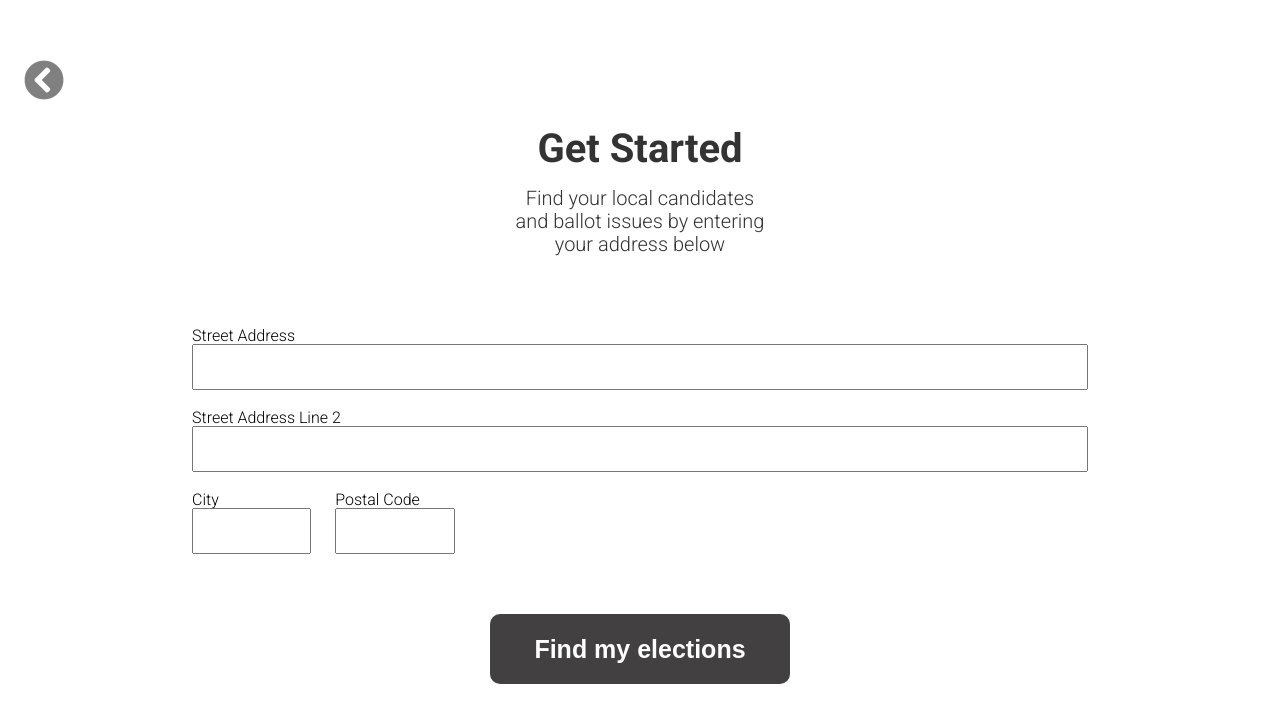
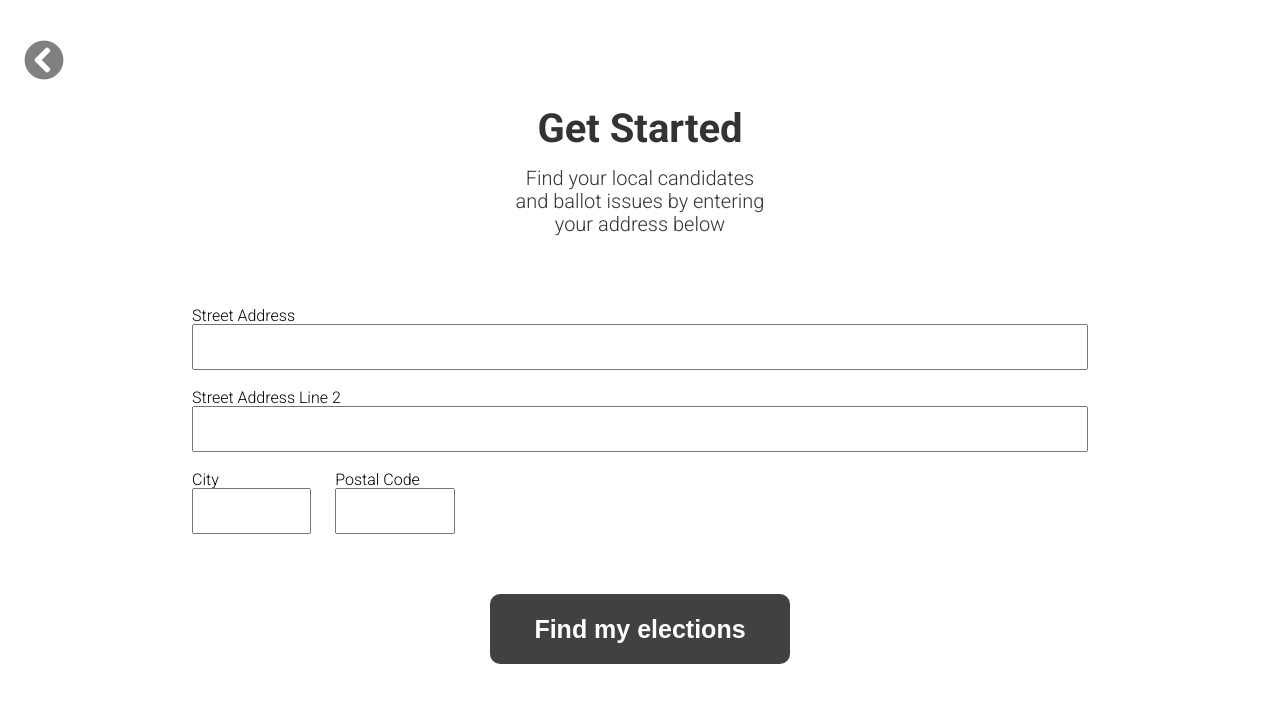
Before and after one commit to eb46/myBallot, a React (Create React App) app: page /startform in a window 1280 px wide. Shown: the top 722 px of the page. Built offline with nearby package versions, Linux system fonts and the light colour scheme; no server answers; the HTML template or start-up script is replaced by a standard one.

Commit message:
landing page styling done and delete no-need pic

```diff
--- a/src/mainSCSS/mixins.scss
+++ b/src/mainSCSS/mixins.scss
@@ -1,7 +1,7 @@
 @mixin buttonBase {
   font-size: 25px;
   color: #684900;
-  background-color: #EFB11E;
+  background-color: #efb11e;
   border: none;
   border-radius: 5px;
   padding-top: 15px;
@@ -20,7 +20,7 @@
   // height: 59px;
   // box-shadow: 1px 3px 3px #888888;
   cursor: pointer;
-  margin-top: 58px;
+  margin-top: 38px;
   margin-left: 18px;
 }
 
@@ -39,13 +39,13 @@
   width: 280px;
   height: 60px;
   margin: 0 auto 50px auto;
-  background: #EFB11E;
+  background: #efb11e;
   padding: 10px;
 }
 
 @mixin paragraph {
   text-align: center;
-  color: #6F6F74;
+  color: #6f6f74;
   height: 106px;
   width: 281px;
   line-height: 23px;
--- a/src/pages/LandingPage/Landing.js
+++ b/src/pages/LandingPage/Landing.js
@@ -1,12 +1,12 @@
 import React from "react";
 import { Link } from "react-router-dom";
 import "./LandingPage.scss";
-import logo from "../../images/MyBallotWA.svg";
+import logo from "../../images/myBallotWA_Logo_large.svg";
 
 function LandingPage() {
   return (
     <div className="LandingPage">
-      <img src={logo} alt='Site logo. myBallotWA' />
+      <img src={logo} alt="Site logo. myBallotWA" />
       <p>Build a better ballot</p>
       <p>Find all of the information you need to be ready for election day</p>
       <div id="button-div">
--- a/src/pages/LandingPage/LandingPage.scss
+++ b/src/pages/LandingPage/LandingPage.scss
@@ -5,10 +5,7 @@
   height: 100vh;
 
   #button-div {
-    height: 200px;
-    display: flex;
-    align-items: flex-end;
-    justify-content: center;
+    margin-top: 50px;
   }
 
   button {
--- a/src/pages/Onboarding/Onboarding.scss
+++ b/src/pages/Onboarding/Onboarding.scss
@@ -1,6 +1,7 @@
 @import "./src/mainSCSS/mixins.scss";
 
 .OnboardingOne {
+  height: 100vh;
 
   h1 {
     font-size: 36px;
@@ -30,7 +31,7 @@
 }
 
 .OnboardingTwo {
-
+  height: 100vh;
   h1 {
     font-size: 36px;
     font-weight: bold;
@@ -59,7 +60,7 @@
 }
 
 .OnboardingThree {
-
+  height: 100vh;
   h1 {
     font-size: 36px;
     font-weight: bold;
@@ -88,7 +89,7 @@
 }
 
 .OnboardingFour {
-
+  height: 100vh;
   h1 {
     font-size: 36px;
     font-weight: bold;
```
Also changed, not shown: src/images/MyBallotWA.svg (deleted).
